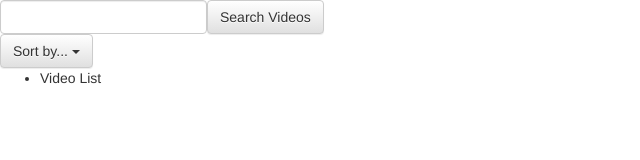
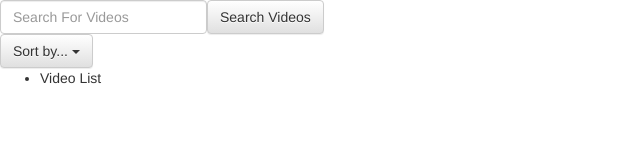
Before and after one commit to flyingace/discovery, a React (Create React App) app: page / in a window 1280 px wide. Shown: the top 160 px of the page, without its empty margins (0-640 px from the left). Built offline with nearby package versions, Linux system fonts and the light colour scheme.

Commit message:
Now passing value inserted in search field into search parameter in request
Also deleted obsolete method used previously to create object containing search parameters. Might be useful for a more robust search, but for the purposes of this exercise it's overkill.

```diff
--- a/src/actions/SearchFieldActions.jsx
+++ b/src/actions/SearchFieldActions.jsx
@@ -11,7 +11,6 @@ export function fetchVideoData(searchTerm) {
     return (dispatch) => {
         dispatch(requestVideoData());
 
-        // const fetchData = convertSearchTermToFetchable(searchTerm);
         const youTubeAPIURL = `https://www.googleapis.com/youtube/v3/search?part=snippet&maxResults=25&q=${searchTerm}&key=${YOUTUBE_API_KEY}`;
 
         return fetch(youTubeAPIURL)
@@ -25,15 +24,6 @@ export function fetchVideoData(searchTerm) {
     }
 }
 
-function convertSearchTermToFetchable(term) {
-    return {
-        part: 'snippet',
-        maxResults: 25,
-        q: term,
-        key: YOUTUBE_API_KEY
-    };
-};
-
 export function requestVideoData() {
     return { type: REQUEST_VIDEO_DATA };
 }
--- a/src/components/SearchField.js
+++ b/src/components/SearchField.js
@@ -15,6 +15,10 @@ class SearchFieldActions extends React.Component {
 
     state = {};
 
+    onSearchClick = () => {
+        this.props.fetchVideo(this.searchInput.value);
+    };
+
     componentDidMount() {
     }
 
@@ -24,8 +28,13 @@ class SearchFieldActions extends React.Component {
     render() {
         return (
             <Form inline>
-                <FormControl/>
-                <Button onClick={() => { this.props.fetchVideo('monkeys') }}>Search Videos</Button>
+                <FormControl
+                    componentClass="input"
+                    placeholder="Search For Videos"
+                    inputRef={(ref) => {this.searchInput = ref}}
+                    //TODO: If you have time, validate entry isn't empty
+                />
+                <Button onClick={this.onSearchClick}>Search Videos</Button>
             </Form>
         );
     }
```
